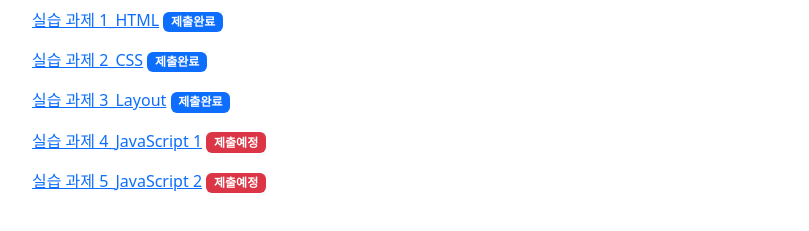
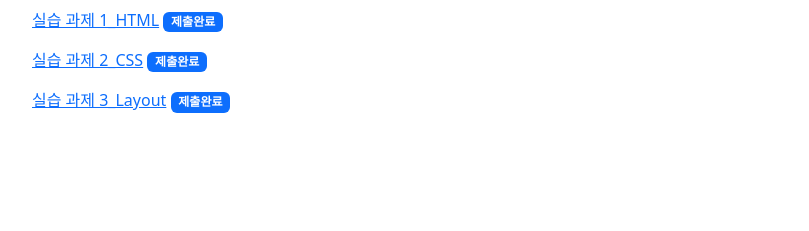
Before and after one commit to ssssuhhh/2311706_2024, a plain HTML site: page index.html in a window 1280 px wide. Shown: the part 89-320 px from the top of the page, without its empty margins (50-859 px from the left). Drawn offline with nearby package versions, Linux system fonts and the light colour scheme.

Commit message:
index.html

```diff
--- a/index.html
+++ b/index.html
@@ -15,8 +15,6 @@
             <li class="pb-3"><a href="./LAB1/main.html">실습 과제 1_HTML</a> <span class="badge bg-primary">제출완료</span></li>
             <li class="pb-3"><a href="./LAB2/lab02_index.html">실습 과제 2_CSS</a> <span class="badge bg-primary">제출완료</span></li>
             <li class="pb-3"><a href="./LAB3/lab03.html">실습 과제 3_Layout</a> <span class="badge bg-primary">제출완료</span></li>
-            <li class="pb-3"><a href="#">실습 과제 4_JavaScript 1</a> <span class="badge bg-danger">제출예정</span></li>
-            <li class="pb-3"><a href="#">실습 과제 5_JavaScript 2</a> <span class="badge bg-danger">제출예정</span></li>
         </ul>
     </div>
 </body>
```
